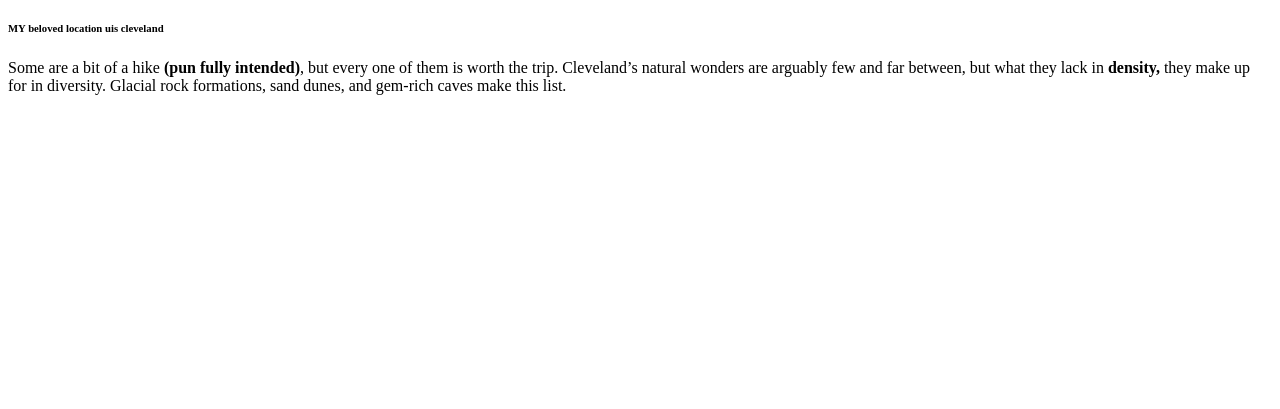
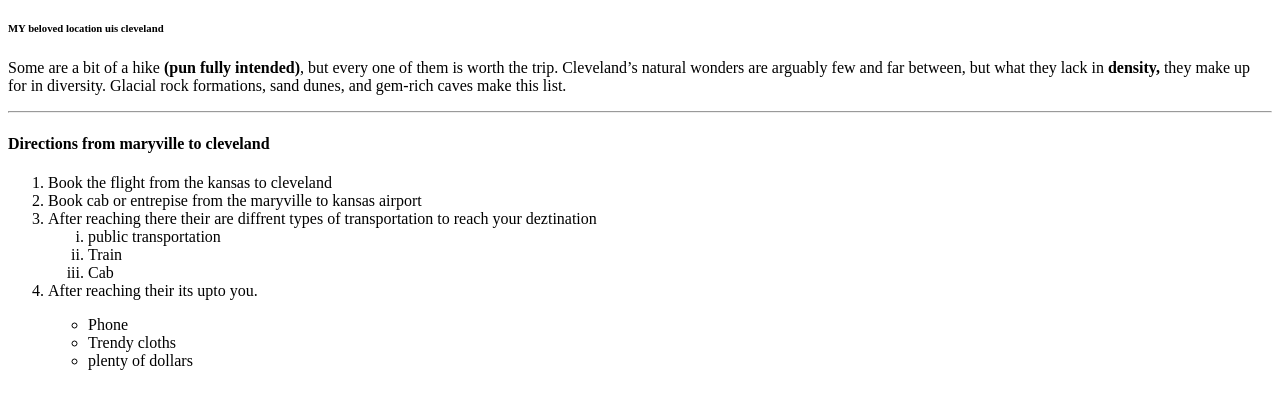
Before and after one commit to 44-563-WebApps-F21/webapps-f21-assignment-3-tejaswi31353, a plain HTML site: page index.html in a window 1280 px wide. Shown: the part 61-470 px from the top of the page. Drawn offline with Linux system fonts and the light colour scheme.

Commit message:
Updated ordered and unordered

```diff
--- a/index.html
+++ b/index.html
@@ -13,6 +13,35 @@
         rock formations, sand dunes, and gem-rich caves make this list.
 
     </p>
+    <hr>
+
+
+      <h4>Directions from maryville to cleveland </h4>
+      <ol>
+        <li>Book the flight from the kansas to cleveland</li>
+        <li>Book cab or entrepise from the maryville to kansas airport </li>
+        <li>After reaching there their are diffrent types of transportation to reach your deztination</li>
+          <ol type="i">
+            <li>public transportation</li>
+            <li>Train</li>
+            <li>Cab</li>
+          </ol>
+        </li>
+        </li>
+        <li>After reaching their its upto you.</li>
+    </ol>
+      </ol>
+
+
+    <ul>
+      <ul>
+        <li>Phone</li>
+        <li>Trendy cloths</li>
+        <li>plenty of dollars</li>
+          </ul>
+
+
+
 
 </body>
 
```
